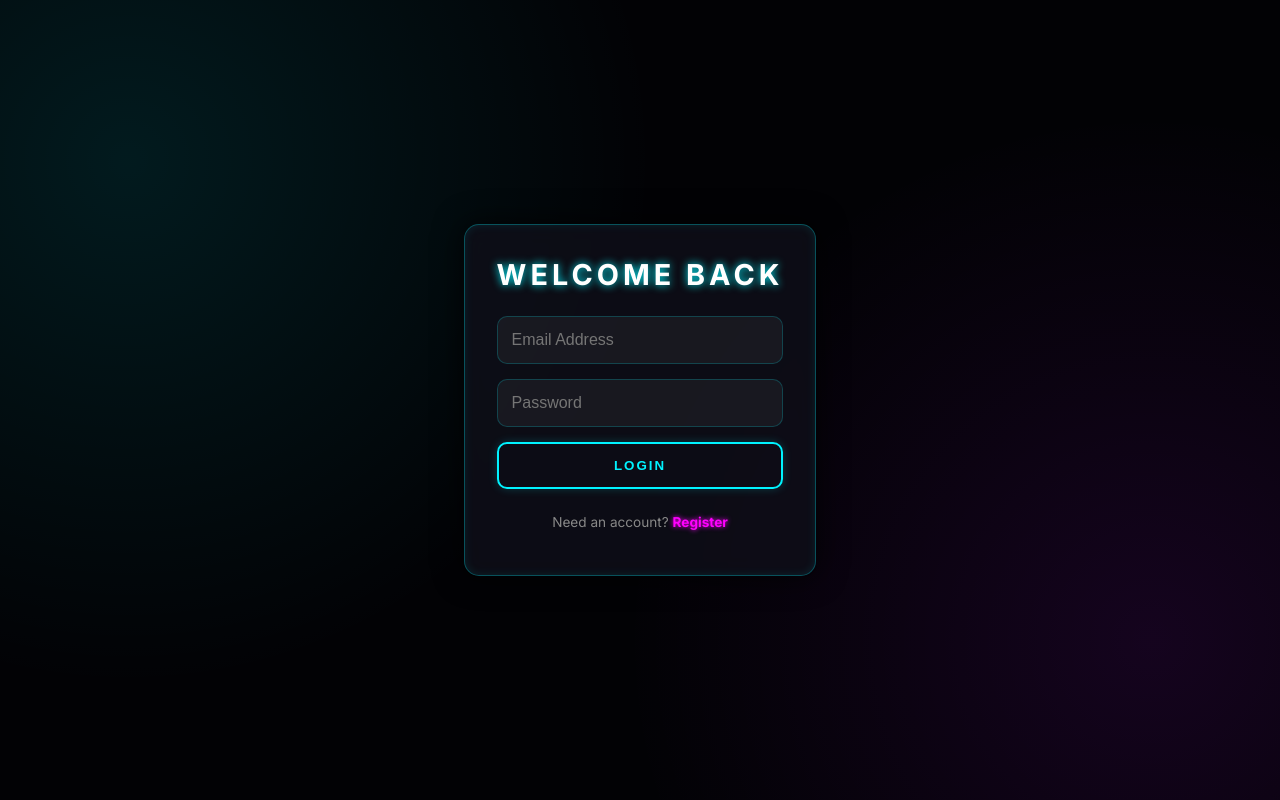
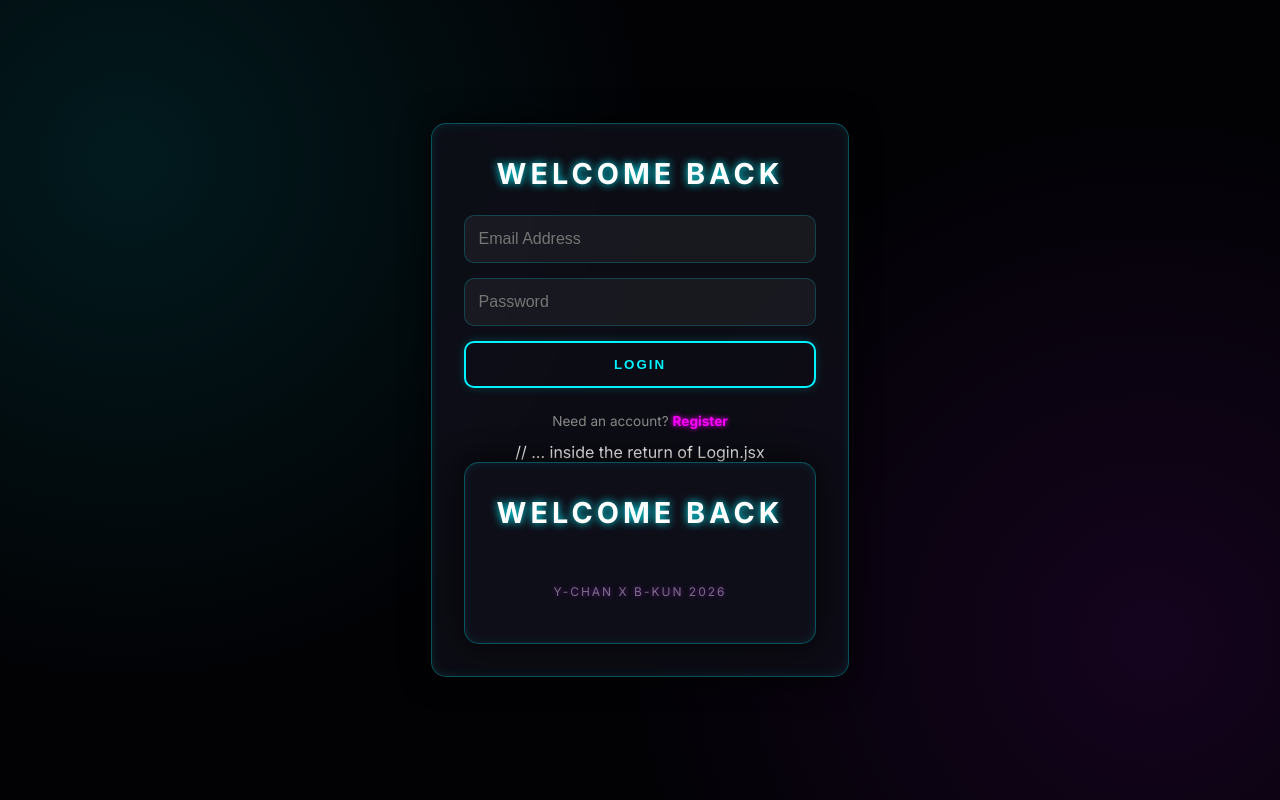
Before and after one commit to jldakaysedut/my-task-app, a React (Vite) app in the folder frontend/: page /login in a window 1280 px wide. Built offline with nearby package versions, Linux system fonts and the light colour scheme.

Commit message:
Added y-chan x b-kun footer

```diff
--- a/frontend/src/App.css
+++ b/frontend/src/App.css
@@ -141,3 +141,14 @@ button:hover, button:active {
     font-size: 1.5rem;
   }
 }
+
+.footer-text {
+  margin-top: 30px;
+  font-size: 0.75rem;
+  color: rgba(255, 255, 255, 0.4);
+  letter-spacing: 2px;
+  text-transform: uppercase;
+  text-align: center;
+  /* Soft neon glow */
+  text-shadow: 0 0 5px rgba(188, 19, 254, 0.5);
+}
--- a/frontend/src/Login.jsx
+++ b/frontend/src/Login.jsx
@@ -44,6 +44,14 @@ function Login() {
             <p className="link-text">
                 Need an account? <Link to="/register">Register</Link>
             </p>
+
+            // ... inside the return of Login.jsx
+<div className="auth-card">
+    <h2>Welcome Back</h2>
+    {/* ... your existing form and link-text ... */}
+
+    <p className="footer-text">y-chan x b-kun 2026</p>
+</div>
         </div>
     );
 }
--- a/frontend/src/Register.jsx
+++ b/frontend/src/Register.jsx
@@ -40,6 +40,14 @@ function Register() {
             <p className="link-text">
                 Already have an account? <Link to="/login">Log in</Link>
             </p>
+
+            // ... inside the return of Register.jsx
+<div className="auth-card">
+    <h2>Create Account</h2>
+    {/* ... your existing form and link-text ... */}
+
+    <p className="footer-text">y-chan x b-kun 2026</p>
+</div>
         </div>
     );
 }
```
